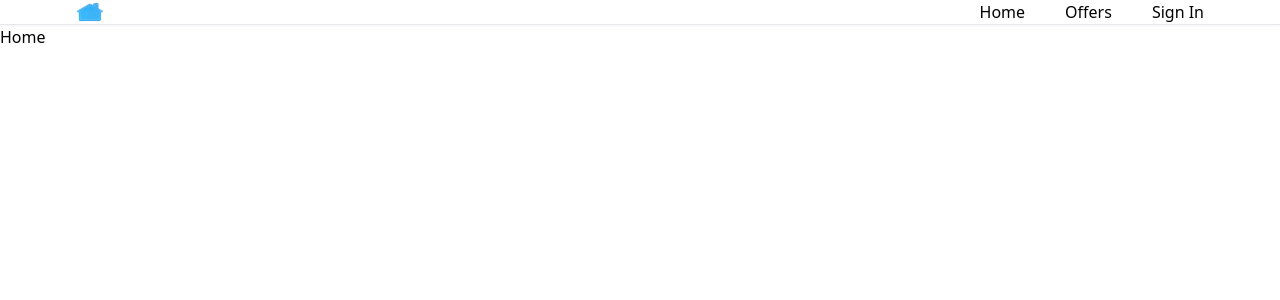
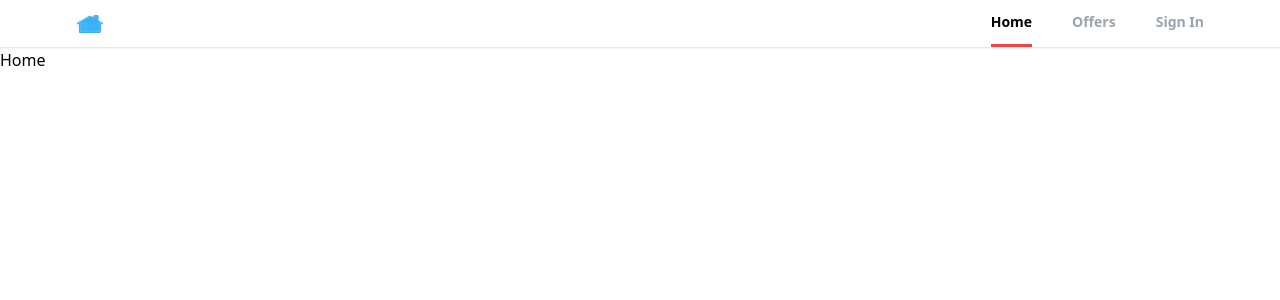
Before and after one commit to delafuent3/gh-mcsd6-project, a React (Create React App) app: page / in a window 1280 px wide. Shown: the top 300 px of the page. Built offline with nearby package versions, Linux system fonts and the light colour scheme.

Commit message:
Task 3c2 - Apply style to the menu items

```diff
--- a/src/components/Header.jsx
+++ b/src/components/Header.jsx
@@ -1,7 +1,20 @@
 // Import images
 import logo from "../images/header_logo.jpg"
 
+// Import Hooks
+import {useLocation} from "react-router";
+
 export default function Header() {
+    // ------------------------------------------------------------------------------------------------ HOOKS ----------
+    const location = useLocation();
+
+    // ---------------------------------------------------------------------------- FUNCTION - pathMatchRoute ----------
+    function pathMatchRoute(route){
+        if(route === location.pathname) {
+            return true
+        }
+    }
+
     return (
         <div className="bg-white border-b shadow-sm sticky top-0 z-40">
             <header className="flex justify-between items-center px-3 max-w-6xl mx-auto">
@@ -13,13 +26,15 @@ export default function Header() {
                 {/* -------------------------------------------------------------------------------- MENU ---------- */}
                 <div>
                     <ul className="flex space-x-10">
-                        <li>
+                        {/*<li className={`cursor-pointer py-3 text-sm font-semibold text-gray-400 border-b-[3px] border-b-transparent  ${pathMatchRoute("/") && "text-black border-b-red-500"}`}>*/}
+                        <li className={`cursor-pointer py-3 text-sm font-semibold border-b-[3px] ${pathMatchRoute("/") ? "text-black border-b-red-500" : "text-gray-400 border-b-transparent" }`}>
                             Home
                         </li>
-                        <li>
+
+                        <li className={`cursor-pointer py-3 text-sm font-semibold border-b-[3px] ${pathMatchRoute("/offers") ? "text-black border-b-red-500" : "text-gray-400 border-b-transparent" }`}>
                             Offers
                         </li>
-                        <li>
+                        <li className={`cursor-pointer py-3 text-sm font-semibold border-b-[3px] ${pathMatchRoute("/sign-in") ? "text-black border-b-red-500" : "text-gray-400 border-b-transparent" }`}>
                             Sign In
                         </li>
                     </ul>
```
